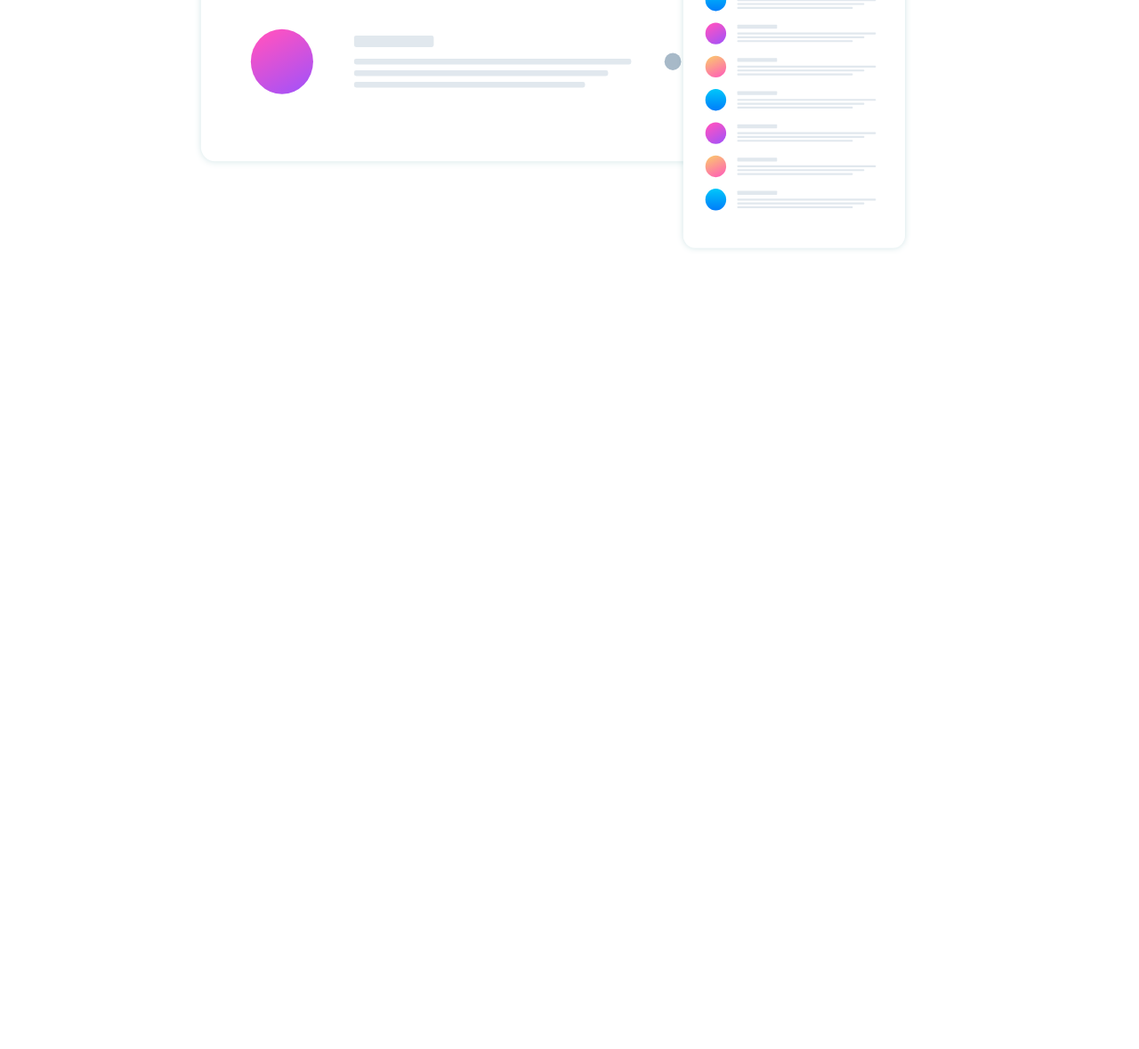
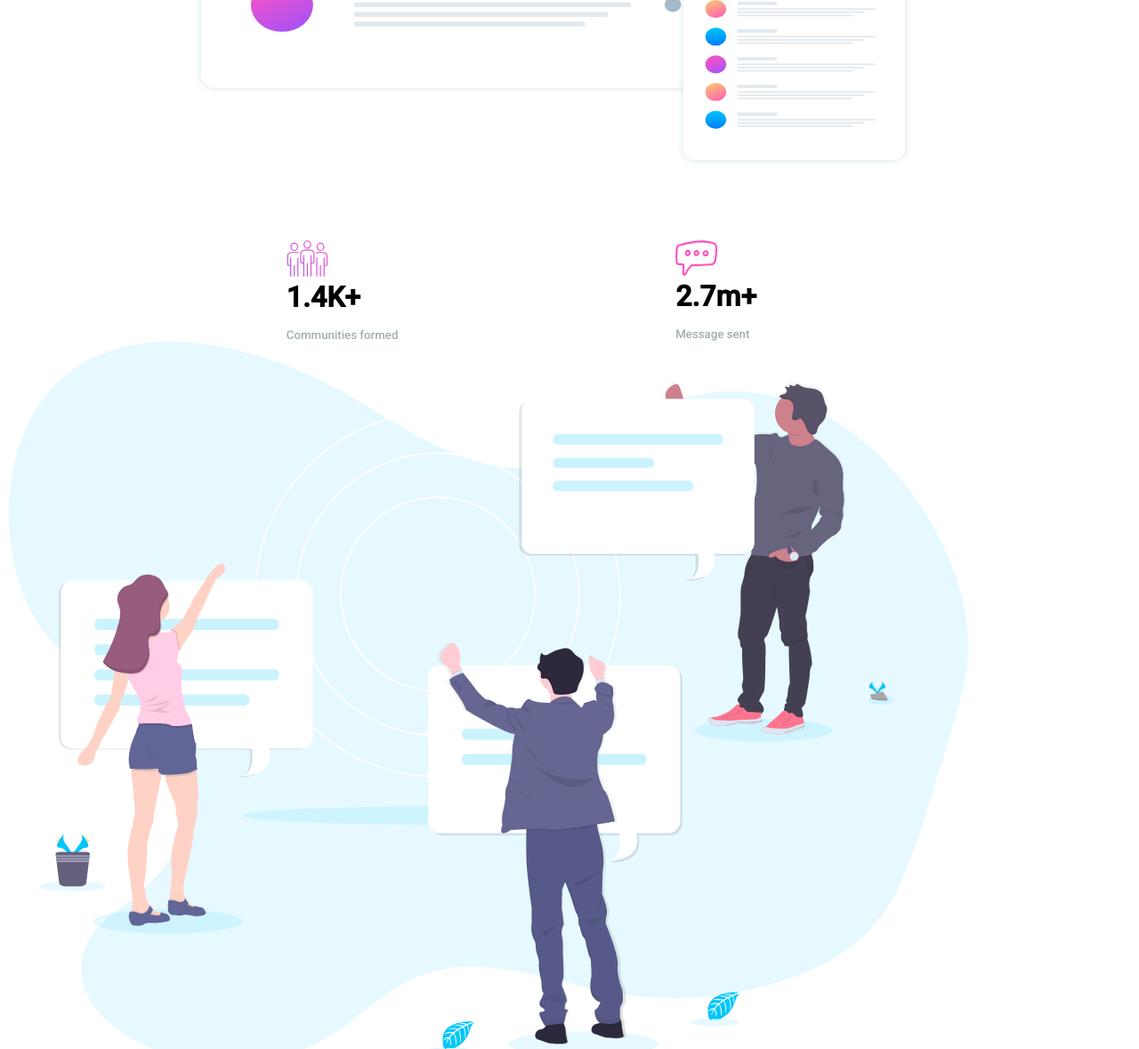
Before and after one commit to Daniel-Charles-J/huddle-landing-curve-2, a plain HTML site: page index.html in a window 1280 px wide. Shown: the part 864-2043 px from the top of the page at 89% size. Before the commit the page ends 1164 px from the top, so only its background shows below. Drawn offline with Linux system fonts and the light colour scheme.

```diff
--- a/index.html
+++ b/index.html
@@ -26,6 +26,36 @@
             </div>
         </div>
     </header>
+    <container1 class="container-1">
+        <div class="thousand">
+            <img src="/Asserts/icon-communities.svg" alt="image" class="community">
+            <h1>1.4K+</h1>
+            <h5>Communities formed</h5>
+        </div>
+        <div class="millian">
+            <img src="/Asserts/icon-messages.svg" alt="image" class="message">
+            <h1>2.7m+</h1>
+            <h5>Message sent</h5>
+        </div>
+    </container1>
 
+
+
+
+
+
+
+
+
+
+
+
+    <img src="./Asserts/illustration-your-users.svg" alt="">
+    <img src="./Asserts/illustration-grow-together.svg" alt="">
+    <img src="./Asserts/illustration-flowing-conversation.svg" alt="">
+    <img src="./Asserts/icon-phone.svg" alt="">
+    <img src="./Asserts/icon-messages.svg" alt="">
+    <img src="./Asserts/icon-email.svg" alt="">
+    <img src="./Asserts/icon-communities.svg" alt="">
 </body>
 </html>
--- a/styles/style.css
+++ b/styles/style.css
@@ -55,8 +55,18 @@ body{
 }
 .hero .make-up{
     width:70%;
-    height:600px;
+    height:500px;
     margin-left: 8rem;
     margin-top: 3.5rem;
 }
 /* hero section completed */
+.container-1{
+    margin-top: 5rem;
+    display: flex;
+    justify-content: space-evenly;
+}
+.container-1 h5{
+    margin-top: 1rem;
+    color: #a2aeb0;
+    font-weight: 500;
+}
```
